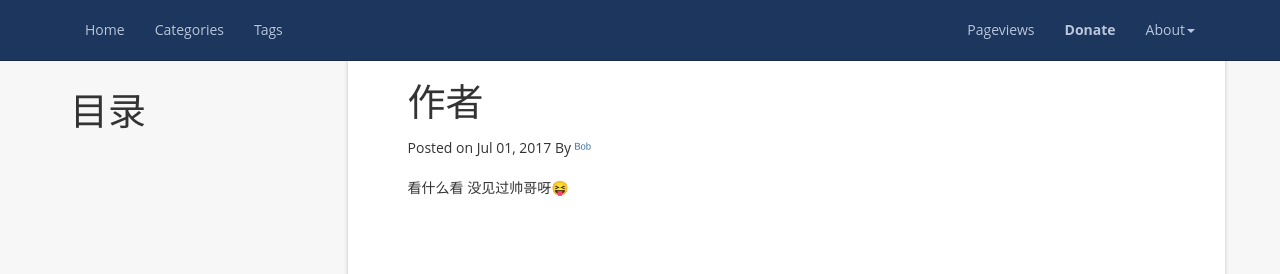
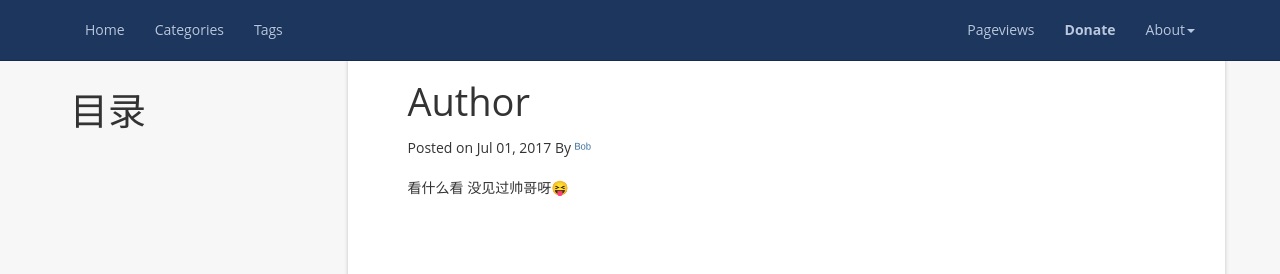
Before and after one commit to y4n9b0/y4n9b0.github.io, a Jekyll site: the page built from author.md, in a window 1280 px wide and 1067 px high. Shown: the top 274 px of the window. Built offline with Jekyll 4.4.1, drawn with Linux system fonts in a browser that asks for light colours; nearby versions of some CDN libraries; emoji names are drawn with the system emoji font; comment, search, counter and statistics services are not loaded; grey boxes are pictures that could not be loaded.

Commit message:
update author info

```diff
--- a/author.md
+++ b/author.md
@@ -1,9 +1,10 @@
 ---
 layout: post
-title:  "作者"
+title:  "Author"
 date:   2017-07-01 21:00:00 +0800
-category: blog
-tag: auther
+categories: blog
+tags: Author
+published: true
 ---
 
 * content
```
